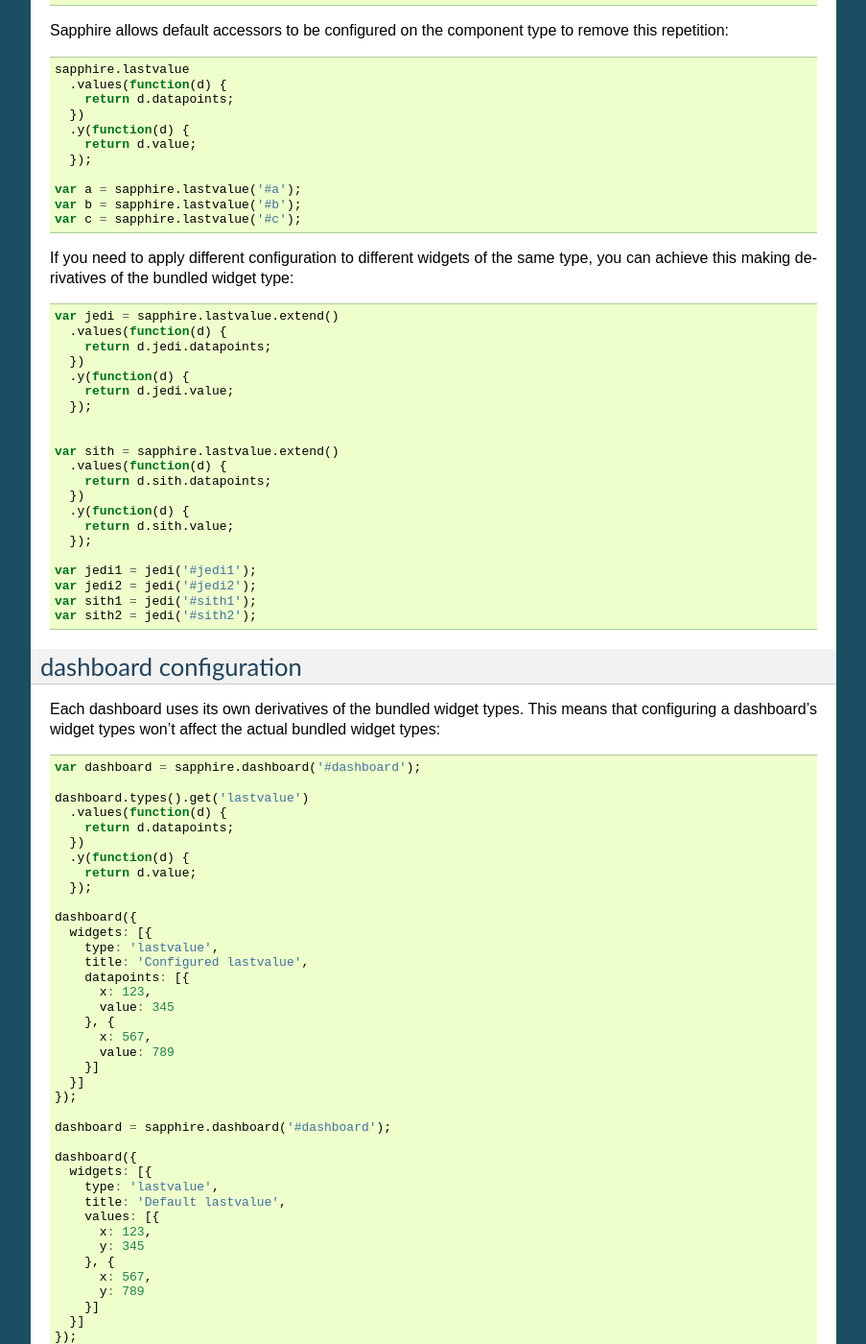
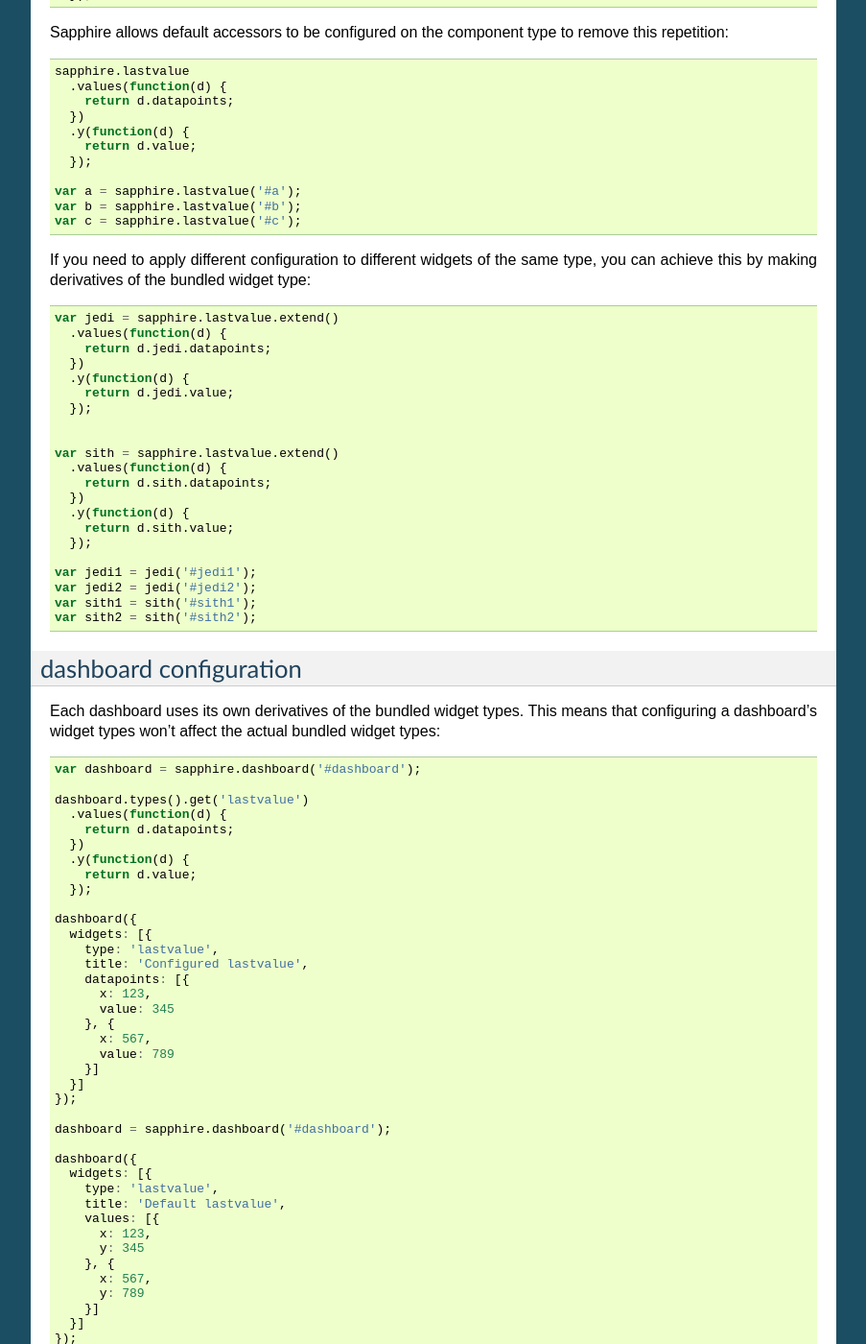
Before and after one commit to praekelt/sapphire, a Sphinx documentation site: the page built from docs/configuration.rst, in a window 1280 px wide and 1400 px high, scrolled down 919 px. Shown: the whole window at 96% size, without its empty margins (198-1101 px from the left). Built offline with Sphinx 7.4.7, drawn with Linux system fonts in a browser that asks for light colours; pages that are not in the unit, such as notebooks, are missing from menus.

Commit message:
Documentation fixes

```diff
--- a/docs/configuration.rst
+++ b/docs/configuration.rst
@@ -16,8 +16,8 @@
   var dashboard = sapphire.dashboard('#dashboard')
     .title('A Humble Dashboard');
 
-Or as a function that, given the current datum (`d`), index (`i`) and element
-(`this`), returns the desired value:
+Or as a function that, given the current datum (``d``), index (``i``) and element
+(``this``), returns the desired value:
 
 
 .. code-block:: javascript
@@ -80,7 +80,7 @@
   var c = sapphire.lastvalue('#c');
 
 If you need to apply different configuration to different widgets of the same
-type, you can achieve this making derivatives of the bundled widget type:
+type, you can achieve this by making derivatives of the bundled widget type:
 
 .. code-block:: javascript
 
@@ -103,8 +103,8 @@
 
   var jedi1 = jedi('#jedi1');
   var jedi2 = jedi('#jedi2');
-  var sith1 = jedi('#sith1');
-  var sith2 = jedi('#sith2');
+  var sith1 = sith('#sith1');
+  var sith2 = sith('#sith2');
 
 
 dashboard configuration
```
Also changed, not shown: other parts of docs/configuration.rst (+1 -1 lines).
